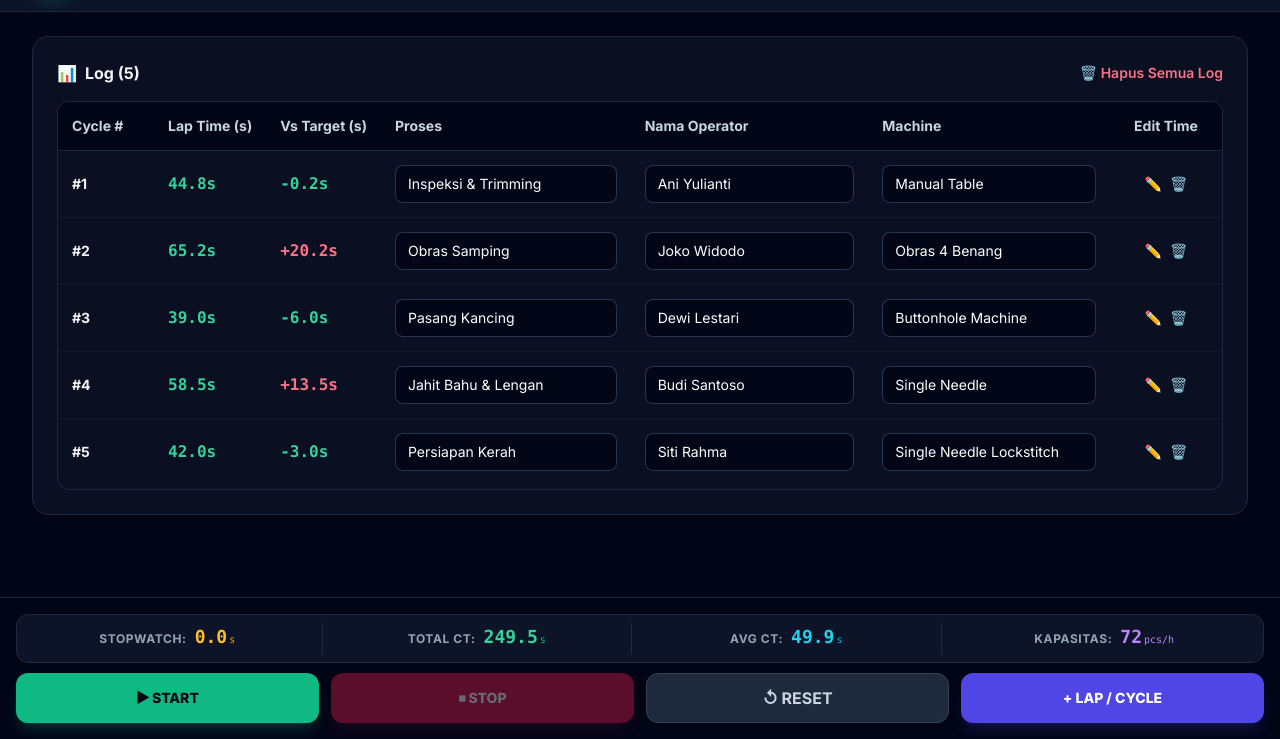
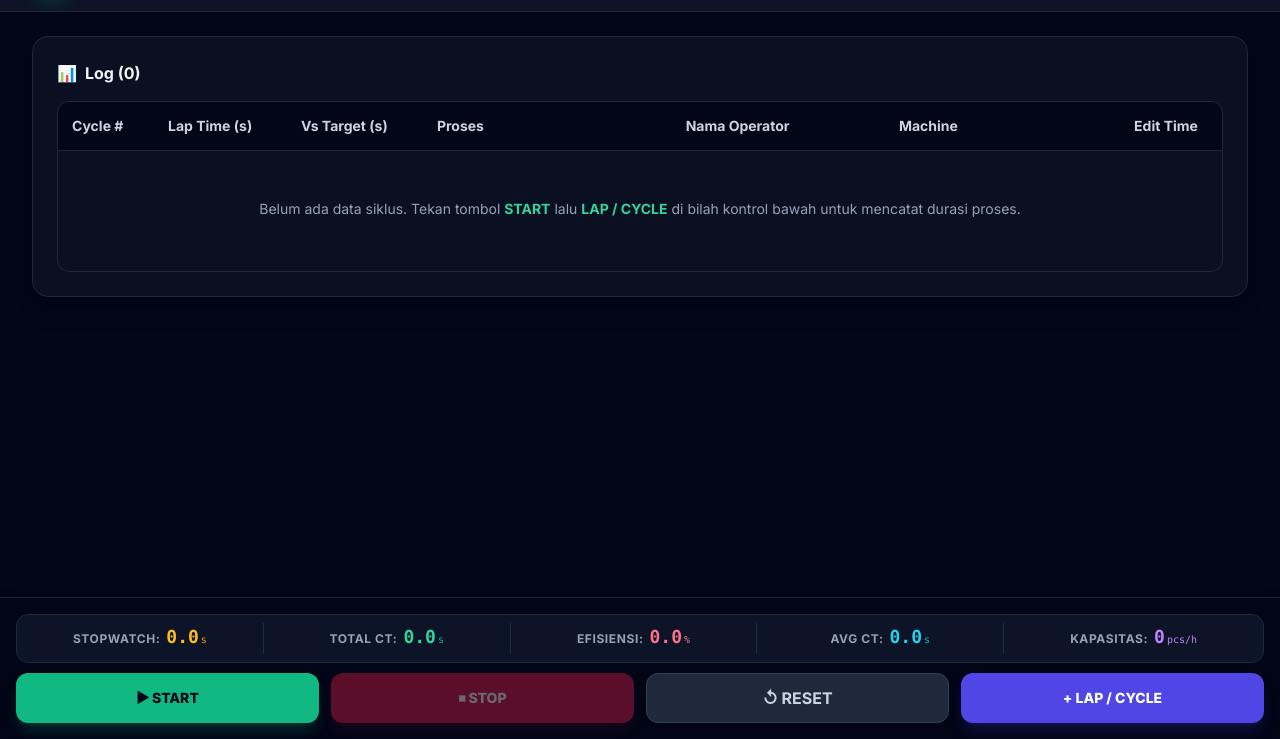
Before and after one commit to riryoku123/CYCLETIME-HARYAN, a plain HTML site: page index.html in a window 1280 px wide. Shown: the part 61-800 px from the top of the page. Drawn offline with nearby package versions, Linux system fonts and the light colour scheme.

Commit message:
Refactor layout and improve efficiency calculations
Refactor bottom controller bar and metrics strip layout for better responsiveness. Update default cycles initialization and enhance efficiency calculation.

```diff
--- a/index.html
+++ b/index.html
@@ -280,38 +280,46 @@
   </div>
 
   <!-- Sticky Bottom Stopwatch Controller Bar -->
-  <div id="bottomControllerBar" class="fixed bottom-0 left-0 right-0 z-50 bg-slate-950/95 border-slate-800 border-t backdrop-blur-md p-3 sm:p-4 shadow-2xl">
+  <div id="bottomControllerBar" class="hidden fixed bottom-0 left-0 right-0 z-40 bg-slate-950/95 border-slate-800 border-t backdrop-blur-md p-3 sm:p-4 shadow-2xl transition-opacity duration-500 opacity-0 pointer-events-none">
     <div class="max-w-7xl mx-auto flex flex-col gap-2.5">
 
       <!-- Real-time Metric Indicators -->
-      <div id="metricsStrip" class="grid grid-cols-2 sm:grid-cols-4 gap-2 sm:gap-4 px-3 py-2 rounded-xl border w-full bg-slate-900/90 border-slate-800">
-        <div class="flex items-center justify-between sm:justify-center gap-2 border-r border-b sm:border-b-0 pb-1 sm:pb-0 pr-2 sm:pr-4 border-slate-700/50">
+      <div id="metricsStrip" class="grid grid-cols-2 sm:grid-cols-5 gap-2 sm:gap-3 px-3 py-2 rounded-xl border w-full bg-slate-900/90 border-slate-800">
+        <div class="flex items-center justify-between sm:justify-center gap-1.5 border-r border-b sm:border-b-0 pb-1 sm:pb-0 pr-2 sm:pr-3 border-slate-700/50">
           <span class="text-[10px] sm:text-xs font-bold uppercase tracking-wider text-slate-400">STOPWATCH:</span>
-          <div class="font-mono text-base sm:text-lg font-black text-amber-400 flex items-baseline gap-0.5">
+          <div class="font-mono text-sm sm:text-base lg:text-lg font-black text-amber-400 flex items-baseline gap-0.5">
             <span id="metricStopwatch">0.0</span>
             <span class="text-[10px] font-normal text-amber-500 unit-symbol">s</span>
           </div>
         </div>
 
-        <div class="flex items-center justify-between sm:justify-center gap-2 border-b sm:border-b-0 sm:border-r pb-1 sm:pb-0 pl-1 sm:pl-0 sm:pr-4 border-slate-700/50">
+        <div class="flex items-center justify-between sm:justify-center gap-1.5 border-b sm:border-b-0 sm:border-r pb-1 sm:pb-0 pl-1 sm:pl-0 sm:pr-3 border-slate-700/50">
           <span class="text-[10px] sm:text-xs font-bold uppercase tracking-wider text-slate-400">TOTAL CT:</span>
-          <div class="font-mono text-base sm:text-lg font-black text-emerald-400 flex items-baseline gap-0.5">
+          <div class="font-mono text-sm sm:text-base lg:text-lg font-black text-emerald-400 flex items-baseline gap-0.5">
             <span id="metricTotalCT">0.0</span>
             <span class="text-[10px] font-normal text-emerald-500 unit-symbol">s</span>
           </div>
         </div>
 
-        <div class="flex items-center justify-between sm:justify-center gap-2 border-r pt-1 sm:pt-0 pr-2 sm:pr-4 border-slate-700/50">
+        <div class="col-span-2 sm:col-span-1 flex items-center justify-between sm:justify-center gap-1.5 border-b sm:border-b-0 sm:border-r pb-1 sm:pb-0 pt-1 sm:pt-0 sm:pr-3 border-slate-700/50">
+          <span class="text-[10px] sm:text-xs font-bold uppercase tracking-wider text-slate-400">EFISIENSI:</span>
+          <div class="font-mono text-sm sm:text-base lg:text-lg font-black text-rose-400 flex items-baseline gap-0.5">
+            <span id="metricEfficiency">0.0</span>
+            <span class="text-[10px] font-normal text-rose-400">%</span>
+          </div>
+        </div>
+
+        <div class="flex items-center justify-between sm:justify-center gap-1.5 border-r pt-1 sm:pt-0 pr-2 sm:pr-3 border-slate-700/50">
           <span class="text-[10px] sm:text-xs font-bold uppercase tracking-wider text-slate-400">AVG CT:</span>
-          <div class="font-mono text-base sm:text-lg font-black text-cyan-400 flex items-baseline gap-0.5">
+          <div class="font-mono text-sm sm:text-base lg:text-lg font-black text-cyan-400 flex items-baseline gap-0.5">
             <span id="metricAvgCT">0.0</span>
             <span class="text-[10px] font-normal text-cyan-500 unit-symbol">s</span>
           </div>
         </div>
 
-        <div class="flex items-center justify-between sm:justify-center gap-2 pt-1 sm:pt-0 pl-1 sm:pl-0">
+        <div class="flex items-center justify-between sm:justify-center gap-1.5 pt-1 sm:pt-0 pl-1 sm:pl-0">
           <span class="text-[10px] sm:text-xs font-bold uppercase tracking-wider text-slate-400">KAPASITAS:</span>
-          <div class="font-mono text-base sm:text-lg font-black text-purple-400 flex items-baseline gap-0.5">
+          <div class="font-mono text-sm sm:text-base lg:text-lg font-black text-purple-400 flex items-baseline gap-0.5">
             <span id="metricCapacity">0</span>
             <span class="text-[10px] font-normal text-purple-400">pcs/h</span>
           </div>
@@ -390,13 +398,7 @@
     }
 
     // 2. APPLICATION STATE
-    const DEFAULT_CYCLES = [
-      { id: 101, lapTime: 42.0, vsTarget: -3.0, processName: 'Persiapan Kerah', operatorName: 'Siti Rahma', machineName: 'Single Needle Lockstitch', timestamp: new Date(Date.now() - 300000).toISOString() },
-      { id: 102, lapTime: 58.5, vsTarget: 13.5, processName: 'Jahit Bahu & Lengan', operatorName: 'Budi Santoso', machineName: 'Single Needle', timestamp: new Date(Date.now() - 240000).toISOString() },
-      { id: 103, lapTime: 39.0, vsTarget: -6.0, processName: 'Pasang Kancing', operatorName: 'Dewi Lestari', machineName: 'Buttonhole Machine', timestamp: new Date(Date.now() - 180000).toISOString() },
-      { id: 104, lapTime: 65.2, vsTarget: 20.2, processName: 'Obras Samping', operatorName: 'Joko Widodo', machineName: 'Obras 4 Benang', timestamp: new Date(Date.now() - 120000).toISOString() },
-      { id: 105, lapTime: 44.8, vsTarget: -0.2, processName: 'Inspeksi & Trimming', operatorName: 'Ani Yulianti', machineName: 'Manual Table', timestamp: new Date(Date.now() - 60000).toISOString() }
-    ];
+    const DEFAULT_CYCLES = [];
 
     let state = {
       activeTab: 'tracker',
@@ -408,7 +410,7 @@
       styleName: 'Style Formal Slimfit',
       isRunning: false,
       seconds: 0,
-      cycles: [...DEFAULT_CYCLES],
+      cycles: [],
       editingCycleId: null
     };
 
@@ -418,6 +420,7 @@
     window.addEventListener('DOMContentLoaded', async () => {
       const splash = document.getElementById('splashScreen');
       const progress = document.getElementById('splashProgress');
+      const bottomBar = document.getElementById('bottomControllerBar');
       let pct = 0;
       const splashTimer = setInterval(() => {
         pct += 10;
@@ -426,7 +429,15 @@
           clearInterval(splashTimer);
           if (splash) {
             splash.style.opacity = '0';
-            setTimeout(() => splash.remove(), 700);
+            setTimeout(() => {
+              splash.remove();
+              if (bottomBar) {
+                bottomBar.classList.remove('hidden');
+                requestAnimationFrame(() => {
+                  bottomBar.classList.remove('opacity-0', 'pointer-events-none');
+                });
+              }
+            }, 700);
           }
         }
       }, 300);
@@ -690,10 +701,11 @@
 
     function applyTheme() {
       const dark = state.isDarkMode;
+      const isSplashActive = !!document.getElementById('splashScreen');
       document.body.className = `${dark ? 'bg-slate-950 text-slate-100' : 'bg-slate-50 text-slate-900 light-mode'} min-h-screen transition-colors duration-300 pb-44 text-base overflow-x-hidden`;
       document.getElementById('topHeader').className = `${dark ? 'bg-slate-900/90 border-slate-800' : 'bg-white/90 border-slate-200 shadow-xs'} border-b sticky top-0 z-30 backdrop-blur-md px-3 sm:px-8 py-3.5 flex items-center justify-between flex-wrap gap-2`;
-      document.getElementById('bottomControllerBar').className = `fixed bottom-0 left-0 right-0 z-50 ${dark ? 'bg-slate-950/95 border-slate-800' : 'bg-white/95 border-slate-300'} border-t backdrop-blur-md p-3 sm:p-4 shadow-2xl`;
-      document.getElementById('metricsStrip').className = `grid grid-cols-2 sm:grid-cols-4 gap-2 sm:gap-4 px-3 py-2 rounded-xl border w-full ${dark ? 'bg-slate-900/90 border-slate-800' : 'bg-slate-100 border-slate-200'}`;
+      document.getElementById('bottomControllerBar').className = `${isSplashActive ? 'hidden opacity-0 pointer-events-none ' : ''}fixed bottom-0 left-0 right-0 z-40 ${dark ? 'bg-slate-950/95 border-slate-800' : 'bg-white/95 border-slate-300'} border-t backdrop-blur-md p-3 sm:p-4 shadow-2xl transition-opacity duration-500`;
+      document.getElementById('metricsStrip').className = `grid grid-cols-2 sm:grid-cols-5 gap-2 sm:gap-3 px-3 py-2 rounded-xl border w-full ${dark ? 'bg-slate-900/90 border-slate-800' : 'bg-slate-100 border-slate-200'}`;
       document.getElementById('btnThemeToggle').innerHTML = dark ? '☀️ Light Mode' : '🌙 Dark Mode';
     }
 
@@ -706,6 +718,14 @@
     }
 
     // 8. RENDERING ENGINE (TRACKER + PARETO + TOP 3 BOTTLENECK MERAH)
+    function calculateLineEfficiency() {
+      if (state.cycles.length === 0) return 0;
+      const totalCT = state.cycles.reduce((acc, c) => acc + c.lapTime, 0);
+      const maxCT = Math.max(...state.cycles.map((c) => c.lapTime));
+      if (maxCT <= 0) return 0;
+      return (totalCT / (state.cycles.length * maxCT)) * 100;
+    }
+
     function renderAll() {
       const unit = getUnitSymbol();
       document.querySelectorAll('.unit-symbol').forEach((el) => (el.innerText = unit));
@@ -714,9 +734,11 @@
       const totalCT = state.cycles.reduce((acc, c) => acc + c.lapTime, 0);
       const avgCT = state.cycles.length > 0 ? totalCT / state.cycles.length : 0;
       const capPcs = avgCT > 0 ? Math.floor(3600 / avgCT) : 0;
+      const efficiencyPct = calculateLineEfficiency();
 
       document.getElementById('metricStopwatch').innerText = formatTimeValue(state.seconds);
       document.getElementById('metricTotalCT').innerText = formatTimeValue(totalCT);
+      document.getElementById('metricEfficiency').innerText = efficiencyPct.toFixed(1);
       document.getElementById('metricAvgCT').innerText = formatTimeValue(avgCT);
       document.getElementById('metricCapacity').innerText = capPcs;
       document.getElementById('logCountLabel').innerText = state.cycles.length;
@@ -892,7 +914,7 @@
       }).join('');
     }
 
-    // 9. EXPORT EXCEL (.XLS) & SHARE WHATSAPP (MURNI FORMAT TEKS DATA)
+    // 9. EXPORT EXCEL (.XLS) & SHARE WHATSAPP LANGSUNG KE APLIKASI
     function handleExportExcel() {
       if (state.cycles.length === 0) return;
 
@@ -904,6 +926,7 @@
       const totalCT = state.cycles.reduce((acc, c) => acc + c.lapTime, 0);
       const avgCT = state.cycles.length > 0 ? totalCT / state.cycles.length : 0;
       const capPcs = avgCT > 0 ? Math.floor(3600 / avgCT) : 0;
+      const efficiencyPct = calculateLineEfficiency().toFixed(1);
 
       const rowsHtml = chronological.map((c, idx) => {
         const isTop3 = top3Ids.includes(c.id);
@@ -934,7 +957,7 @@
         <head><meta charset="utf-8" /></head>
         <body>
           <h3>REPORT CYCLE TIME HARYAN</h3>
-          <p><b>Line:</b> ${state.lineName} | <b>Style:</b> ${state.styleName} | <b>Takt Time:</b> ${state.taktTime}${unit} | <b>Total CT:</b> ${formatTimeValue(totalCT)}${unit} | <b>Avg CT:</b> ${formatTimeValue(avgCT)}${unit} | <b>Kapasitas:</b> ${capPcs} pcs/jam</p>
+          <p><b>Line:</b> ${state.lineName} | <b>Style:</b> ${state.styleName} | <b>Takt Time:</b> ${state.taktTime}${unit} | <b>Total CT:</b> ${formatTimeValue(totalCT)}${unit} | <b>Efisiensi Total:</b> ${efficiencyPct}% | <b>Avg CT Total:</b> ${formatTimeValue(avgCT)}${unit} | <b>Kapasitas:</b> ${capPcs} pcs/jam</p>
           <table>
             <thead>
               <tr style="background:#0f172a;color:#ffffff;">
@@ -969,6 +992,7 @@
       const totalCT = state.cycles.reduce((acc, c) => acc + c.lapTime, 0);
       const avgCT = totalCT / state.cycles.length;
       const capPcs = avgCT > 0 ? Math.floor(3600 / avgCT) : 0;
+      const efficiencyPct = calculateLineEfficiency().toFixed(1);
 
       const top3Lines = top3.map((c, idx) =>
         `  ${idx + 1}. *${c.processName}* (${formatTimeValue(c.lapTime)}${unit}) - Operator: ${c.operatorName || '-'}`
@@ -979,20 +1003,21 @@
       ).join('\n');
 
       const summaryText =
-`📊 *LAPORAN CYCLE TIME HARYAN*
-🏢 *Line:* ${state.lineName}
-👕 *Style:* ${state.styleName}
-⏱ *Takt Time:* ${state.taktTime}${unit} | *Kapasitas:* ${capPcs} pcs/jam
-📈 *Total CT:* ${formatTimeValue(totalCT)}${unit} | *Avg CT:* ${formatTimeValue(avgCT)}${unit}
+`*LAPORAN CYCLE TIME HARYAN*
+*Line:* ${state.lineName}
+*Style:* ${state.styleName}
+*Takt Time:* ${state.taktTime}${unit} | *Kapasitas:* ${capPcs} pcs/jam
+*Total CT:* ${formatTimeValue(totalCT)}${unit} | *Efisiensi:* ${efficiencyPct}% | *Avg CT:* ${formatTimeValue(avgCT)}${unit}
 
-🚨 *Top 3 Bottleneck:*
+*Top 3 Bottleneck:*
 ${top3Lines}
 
-📋 *Rincian Proses (${state.cycles.length}):*
+*Rincian Proses (${state.cycles.length}):*
 ${detailLines}`;
 
-      const waUrl = `https://wa.me/?text=${encodeURIComponent(summaryText)}`;
-      window.location.href = waUrl;
+      // Gunakan protokol langsung whatsapp://send agar langsung membuka aplikasi WhatsApp tanpa halaman perantara web
+      const directWaUri = `whatsapp://send?text=${encodeURIComponent(summaryText)}`;
+      window.location.href = directWaUri;
     }
   </script>
 </body>
```
